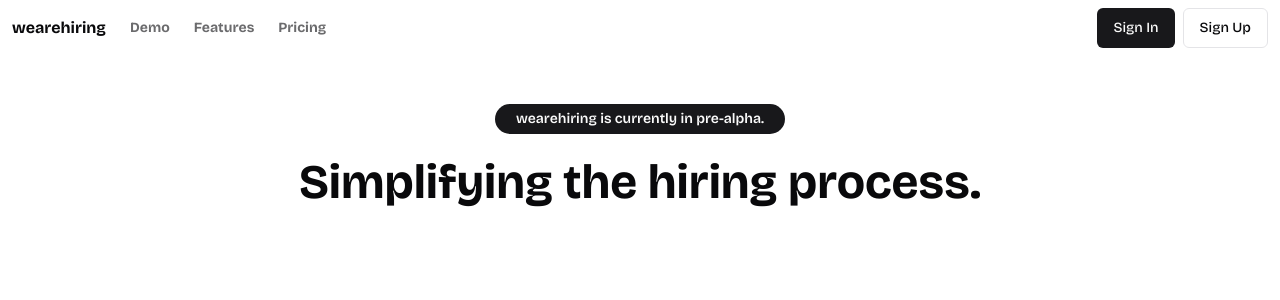
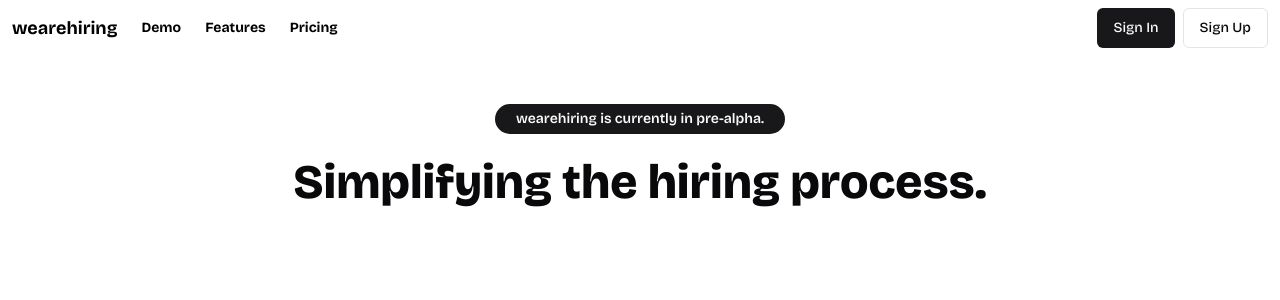
Before and after one commit to ramezj/wearehiring, a Next.js app: page / in a window 1280 px wide. Shown: the top 300 px of the page. Built offline with nearby package versions, Linux system fonts and the light colour scheme; no server answers.

Commit message:
testing some updates..

```diff
--- a/app/page.tsx
+++ b/app/page.tsx
@@ -15,7 +15,7 @@ export default function Home() {
       <br /><br />
       <Badge className="px-5 py-1 2xl:px-12 2xl:py-2 text-sm">wearehiring is currently in pre-alpha.</Badge>
       <br /><br />
-        <h1 className="text-5xl font-bold ">Simplifying the hiring process.</h1>
+        <h1 className="text-5xl font-extrabold ">Simplifying the hiring process.</h1>
         <br />
         {/* <br /><br />
         <HologramCard /> */}
--- a/components/Navigation/main-nav.tsx
+++ b/components/Navigation/main-nav.tsx
@@ -12,18 +12,18 @@ export function MainNav() {
   return (
     <div className="mr-4 hidden md:flex">
       <Link href="/" className="mr-6 flex items-center space-x-2">
-        <span className="hidden font-bold sm:inline-block">
+        <span className="hidden font-bold sm:inline-block text-black text-lg">
           wearehiring
         </span>
       </Link>
       <nav className="flex items-center gap-6 text-sm">
-        <Link href="/demo" className={cn("font-bold transition-colors hover:text-foreground/90", pathname === "/docs" ? "text-foreground" : "text-foreground/60")} >
+        <Link href="/demo" className={cn("font-bold text-black transition-colors hover:text-foreground/90")} >
           Demo
         </Link>
-        <Link href="/features" className={cn("font-bold transition-colors hover:text-foreground/90", pathname === "/docs" ? "text-foreground" : "text-foreground/60")} >
+        <Link href="/features" className={cn("font-bold text-black transition-colors hover:text-foreground/90")} >
           Features
         </Link>
-        <Link href="/pricing" className={cn("font-bold transition-colors hover:text-foreground/90", pathname === "/docs" ? "text-foreground" : "text-foreground/60")} >
+        <Link href="/pricing" className={cn("font-bold text-black transition-colors hover:text-foreground/90")} >
           Pricing
         </Link>
         {/* <Link href="/demo" className={cn("transition-colors hover:text-foreground/80", pathname === "/docs" ? "text-foreground" : "text-foreground/60")} >
```
